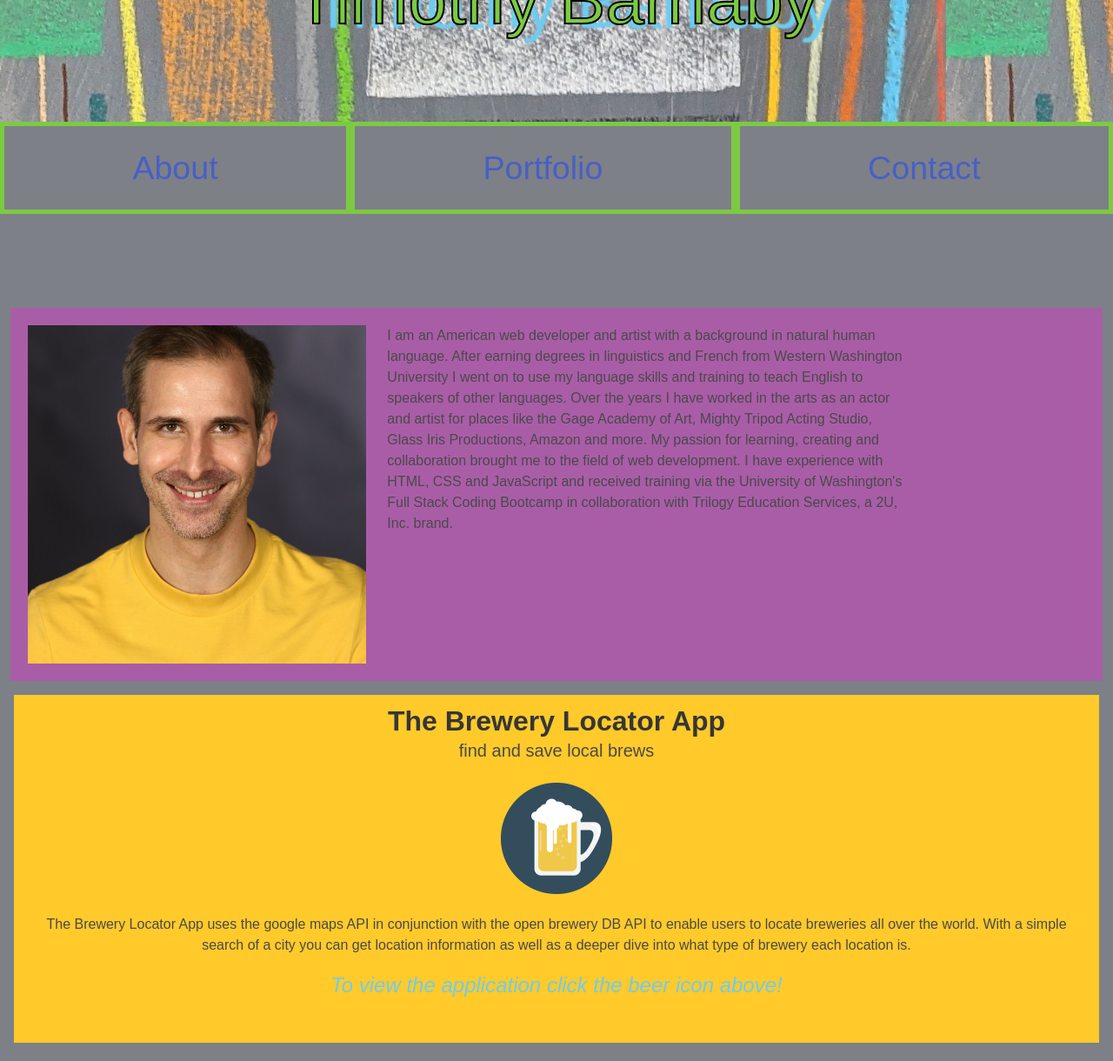
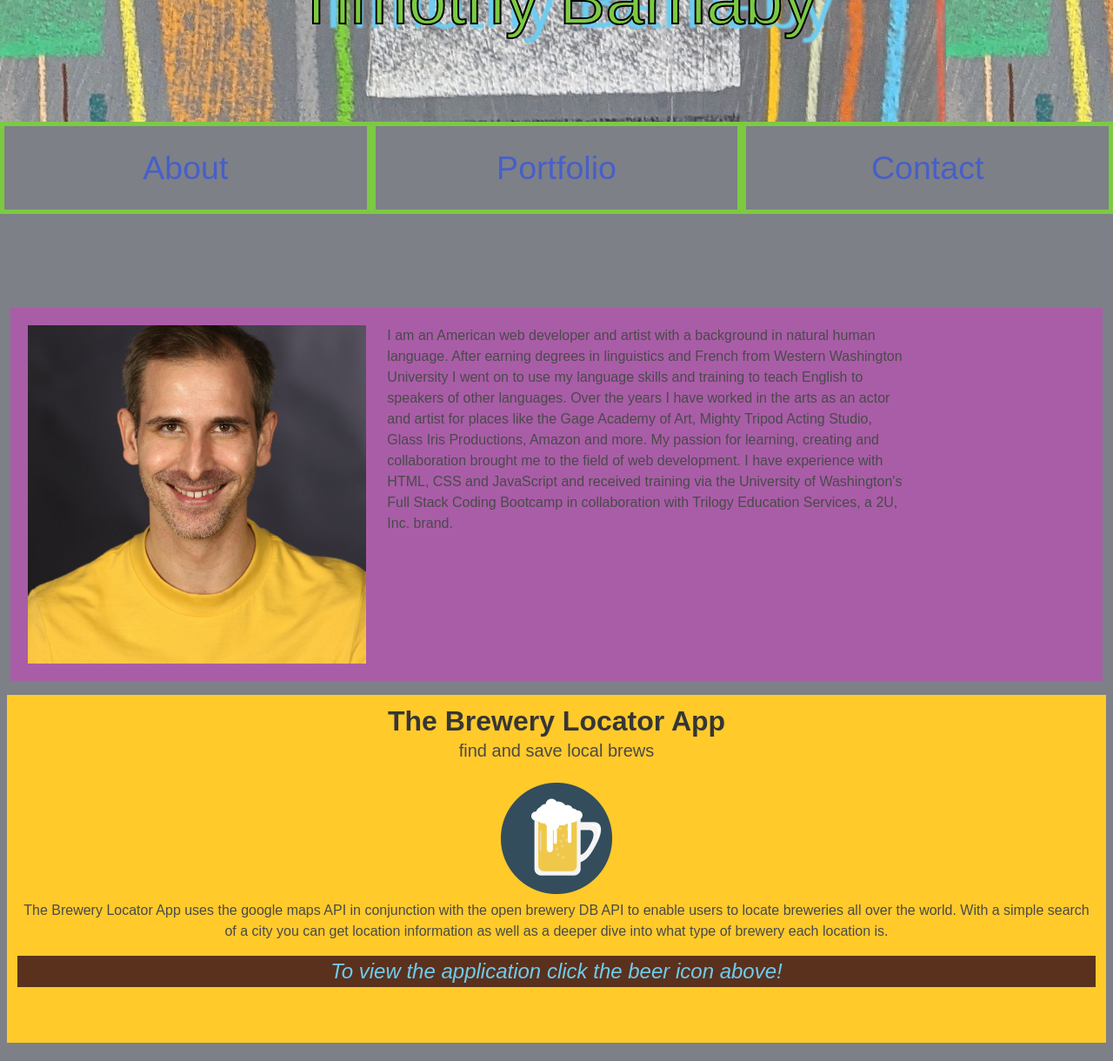
Before and after one commit to tbarns/Timothys-Portfolio, a plain HTML site: page index.html in a window 1280 px wide. Shown: the part 140-1360 px from the top of the page at 87% size. Drawn offline with nearby package versions, Linux system fonts and the light colour scheme.

Commit message:
adjusted styling to fix nav bugs

```diff
--- a/assets/style.css
+++ b/assets/style.css
@@ -26,6 +26,9 @@ header h1 {
 }
 nav {
     display: flex;
+    flex-basis: 0;
+    flex-grow: 1;
+    flex-shrink: 1;
     justify-content: center;
 
 }
@@ -88,4 +91,5 @@ button:hover{
     font-size: x-large;
     font-style: oblique;
     color: #6eccf0;
+    background-color: #5a311d;
 }
--- a/index.html
+++ b/index.html
@@ -11,15 +11,17 @@
 </head>
 
 <body>
-    <header>
+    <header >
         <h1>Timothy Barnaby</h1>
-        <nav>
-            <button>
+        <div class="tile is-ancestor is-horizontal">
+        <nav class = "tile is-parent">
+            <button class="tile is-child is-4">
                 <a href="#about">About</a>
             </button>
-            <button><a href="#Portfolio">Portfolio</a></button>
-            <button><a href="#contact">Contact</a></button>
+            <button class="tile is-child is-4"><a href="#Portfolio">Portfolio</a></button>
+            <button class="tile is-child is-4"><a href="#contact">Contact</a></button>
         </nav>
+        </div>
     </header>
     <br><br><br><br>
     <div class="tile is-ancestor m-3 p-2" id="about">
@@ -44,7 +46,7 @@
         </p>
     </div>
     <main id="Portfolio">
-        <div class="tile is-ancestor m-4">
+        <div class="tile is-ancestor p-1 m-1">
 
 
             <aside class="tile is-vertical is-parent " id="card-1">
@@ -56,7 +58,8 @@
                         <img src="assets\icon.ico" alt="picture of animated beer glass" />
                     </figure>
                 </a>
-                <p class="p-4">The Brewery Locator App uses the google maps API in
+                <div class="content">
+                <p >The Brewery Locator App uses the google maps API in
                     conjunction with the open
                     brewery DB
                     API to enable users to locate breweries all over the world. With a simple search of
@@ -68,6 +71,7 @@
                     is.</p>
                 <p id="blue-text"> To view the application click the beer icon above!
                 </p>
+                </div>
             </aside>
 
 
```
